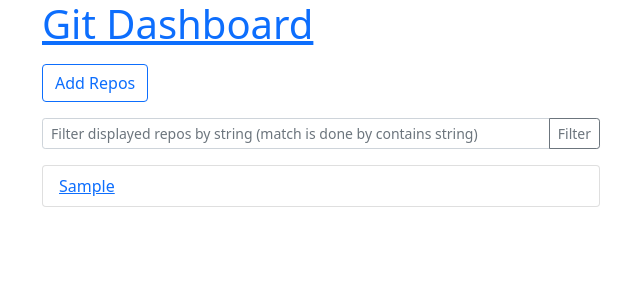
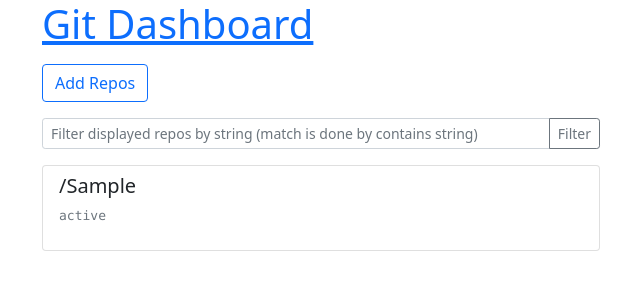
Before and after one commit to rockman/git-dashboard, a Flask app: page / in a window 1280 px wide. Shown: the top 300 px of the page, without its empty margins (40-680 px from the left). Run offline with Flask 2, Linux system fonts and the light colour scheme; tables that the repository leaves empty hold one stand-in row (values such as "Sample post"); some libraries are stand-ins or nearby versions.

Commit message:
Improved styling of repo list

```diff
--- a/app/main/views.py
+++ b/app/main/views.py
@@ -1,3 +1,5 @@
+
+import os.path
 
 from flask import render_template, Blueprint, request, redirect, url_for, flash, abort
 
@@ -113,3 +115,13 @@ def addrepos():
         flash('Input has errors', 'error')
 
     return render_template('addrepos.html', form=form)
+
+
+@main.app_template_filter()
+def path_parent(path_string):
+    return os.path.dirname(path_string) + os.path.sep
+
+
+@main.app_template_filter()
+def path_last(path_string):
+    return os.path.basename(path_string)
--- /dev/null
+++ b/app/static/style.css
@@ -0,0 +1,4 @@
+.repo-status
+{
+    font-size: small;
+}
--- a/app/templates/home.html
+++ b/app/templates/home.html
@@ -32,9 +32,13 @@
 {% if repos %}
 <ul class="col-md-6 list-group">
     {% for repo in repos %}
-    <li class="list-group-item">
-        <a href="{{ url_for('main.viewrepo', repo_id=repo.id) }}">{{ repo.path }}</a>
-    </li>
+    <a href="{{ url_for('main.viewrepo', repo_id=repo.id) }}"
+       class="list-group-item list-group-item-action">
+        <div class="d-flex w-100 justify-content-between">
+            <h5><span class="fw-lighter">{{ repo.path|path_parent }}</span>{{ repo.path|path_last }}</h5>
+        </div>
+        <pre class="repo-status text-muted">{% if repo.status %}{{ repo.status }}{% else %}(Status not yet retrieved){% endif %}</pre>
+    </a>
     {% endfor %}
 </ul>
 {% elif form.filter.data %}
```
